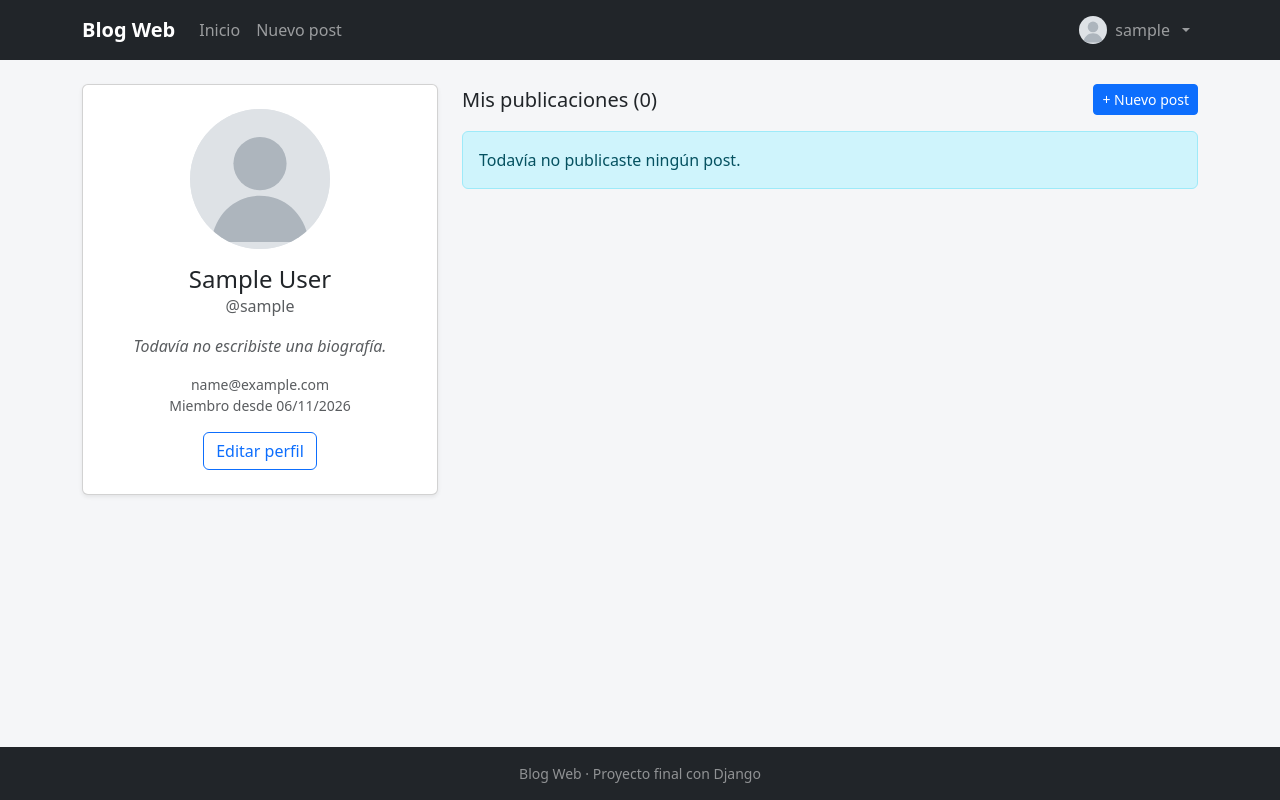
After one commit to saezmatiasn-prog/blog-django, a Django app: page /cuentas/perfil/ in a window 1280 px wide. The commit adds this page. Run offline with Django 5.2, Linux system fonts and the light colour scheme; the visitor is signed in with stand-in values (Sample User, id 1); data comes from the database, SQL or seed files in the repository; data that the repository does not hold is empty.

Commit message:
Perfil de usuario con imagen y edición protegida
Modelo Perfil creado automáticamente con una señal, página
"Mi perfil" y edición con @login_required.

Co-Authored-By: Claude Opus 5.5 <noreply@anthropic.com>
Claude-Session: https://claude.ai/code/session_01GqJgXD2Y8argMVevVctoSx

```diff
--- a/accounts/apps.py
+++ b/accounts/apps.py
@@ -5,3 +5,6 @@ class AccountsConfig(AppConfig):
     default_auto_field = "django.db.models.BigAutoField"
     name = "accounts"
     verbose_name = "Cuentas de usuario"
+
+    def ready(self):
+        from . import signals  # noqa: F401
--- /dev/null
+++ b/accounts/models.py
@@ -0,0 +1,20 @@
+from django.conf import settings
+from django.db import models
+
+
+class Perfil(models.Model):
+    usuario = models.OneToOneField(
+        settings.AUTH_USER_MODEL,
+        on_delete=models.CASCADE,
+        related_name="perfil",
+        verbose_name="usuario",
+    )
+    avatar = models.ImageField("imagen de perfil", upload_to="avatares/", blank=True)
+    bio = models.TextField("biografía", max_length=500, blank=True)
+
+    class Meta:
+        verbose_name = "perfil"
+        verbose_name_plural = "perfiles"
+
+    def __str__(self):
+        return f"Perfil de {self.usuario.username}"
--- /dev/null
+++ b/accounts/signals.py
@@ -0,0 +1,12 @@
+from django.conf import settings
+from django.db.models.signals import post_save
+from django.dispatch import receiver
+
+from .models import Perfil
+
+
+@receiver(post_save, sender=settings.AUTH_USER_MODEL)
+def crear_perfil(sender, instance, created, **kwargs):
+    """Crea automáticamente un perfil cada vez que se registra un usuario."""
+    if created:
+        Perfil.objects.create(usuario=instance)
--- /dev/null
+++ b/accounts/templates/accounts/perfil.html
@@ -0,0 +1,57 @@
+{% extends "base.html" %}
+{% load static %}
+
+{% block title %}Mi perfil{% endblock %}
+
+{% block content %}
+<div class="row g-4">
+    <div class="col-lg-4">
+        <div class="card shadow-sm text-center">
+            <div class="card-body p-4">
+                {% if perfil.avatar %}
+                    <img src="{{ perfil.avatar.url }}" class="avatar mb-3" alt="Imagen de perfil de {{ user.username }}"
+                         onerror="this.onerror=null;this.src='{% static 'img/avatar-default.svg' %}';">
+                {% else %}
+                    <img src="{% static 'img/avatar-default.svg' %}" class="avatar mb-3" alt="Avatar por defecto">
+                {% endif %}
+
+                <h1 class="h4 mb-0">{{ user.get_full_name|default:user.username }}</h1>
+                <p class="text-muted">@{{ user.username }}</p>
+
+                {% if perfil.bio %}
+                    <p>{{ perfil.bio|linebreaksbr }}</p>
+                {% else %}
+                    <p class="text-muted fst-italic">Todavía no escribiste una biografía.</p>
+                {% endif %}
+
+                <ul class="list-unstyled small text-muted">
+                    <li>{{ user.email|default:"Sin correo cargado" }}</li>
+                    <li>Miembro desde {{ user.date_joined|date:"d/m/Y" }}</li>
+                </ul>
+
+                <a href="{% url 'accounts:editar_perfil' %}" class="btn btn-outline-primary">Editar perfil</a>
+            </div>
+        </div>
+    </div>
+
+    <div class="col-lg-8">
+        <div class="d-flex justify-content-between align-items-center mb-3">
+            <h2 class="h5 mb-0">Mis publicaciones ({{ mis_posts|length }})</h2>
+            <a href="{% url 'posts:post_create' %}" class="btn btn-primary btn-sm">+ Nuevo post</a>
+        </div>
+
+        {% if mis_posts %}
+            <div class="list-group shadow-sm">
+                {% for post in mis_posts %}
+                    <a href="{{ post.get_absolute_url }}" class="list-group-item list-group-item-action d-flex justify-content-between align-items-center">
+                        <span>{{ post.titulo }}</span>
+                        <small class="text-muted">{{ post.fecha_creacion|date:"d/m/Y" }}</small>
+                    </a>
+                {% endfor %}
+            </div>
+        {% else %}
+            <div class="alert alert-info">Todavía no publicaste ningún post.</div>
+        {% endif %}
+    </div>
+</div>
+{% endblock %}
--- a/accounts/urls.py
+++ b/accounts/urls.py
@@ -18,4 +18,6 @@ urlpatterns = [
         name="login",
     ),
     path("logout/", auth_views.LogoutView.as_view(), name="logout"),
+    path("perfil/", views.PerfilView.as_view(), name="perfil"),
+    path("perfil/editar/", views.editar_perfil, name="editar_perfil"),
 ]
--- a/accounts/views.py
+++ b/accounts/views.py
@@ -1,10 +1,13 @@
 from django.contrib import messages
 from django.contrib.auth import login
-from django.shortcuts import redirect
+from django.contrib.auth.decorators import login_required
+from django.contrib.auth.mixins import LoginRequiredMixin
+from django.shortcuts import redirect, render
 from django.urls import reverse_lazy
-from django.views.generic import CreateView
+from django.views.generic import CreateView, TemplateView
 
-from .forms import RegistroForm
+from .forms import PerfilForm, RegistroForm, UsuarioForm
+from .models import Perfil
 
 
 class RegistroView(CreateView):
@@ -22,3 +25,36 @@ class RegistroView(CreateView):
         login(self.request, self.object)
         messages.success(self.request, f"¡Bienvenido/a, {self.object.username}! Tu cuenta se creó correctamente.")
         return response
+
+
+class PerfilView(LoginRequiredMixin, TemplateView):
+    template_name = "accounts/perfil.html"
+
+    def get_context_data(self, **kwargs):
+        context = super().get_context_data(**kwargs)
+        context["perfil"], _ = Perfil.objects.get_or_create(usuario=self.request.user)
+        context["mis_posts"] = self.request.user.posts.all()
+        return context
+
+
+@login_required
+def editar_perfil(request):
+    perfil, _ = Perfil.objects.get_or_create(usuario=request.user)
+
+    if request.method == "POST":
+        usuario_form = UsuarioForm(request.POST, instance=request.user)
+        perfil_form = PerfilForm(request.POST, request.FILES, instance=perfil)
+        if usuario_form.is_valid() and perfil_form.is_valid():
+            usuario_form.save()
+            perfil_form.save()
+            messages.success(request, "Tu perfil se actualizó correctamente.")
+            return redirect("accounts:perfil")
+    else:
+        usuario_form = UsuarioForm(instance=request.user)
+        perfil_form = PerfilForm(instance=perfil)
+
+    return render(
+        request,
+        "accounts/perfil_form.html",
+        {"usuario_form": usuario_form, "perfil_form": perfil_form},
+    )
--- a/templates/base.html
+++ b/templates/base.html
@@ -32,14 +32,28 @@
 
                 <ul class="navbar-nav">
                     {% if user.is_authenticated %}
-                        <li class="nav-item">
-                            <span class="navbar-text me-3">Hola, {{ user.username }}</span>
-                        </li>
-                        <li class="nav-item">
-                            <form method="post" action="{% url 'accounts:logout' %}" class="d-inline">
-                                {% csrf_token %}
-                                <button type="submit" class="btn btn-outline-light btn-sm mt-1">Cerrar sesión</button>
-                            </form>
+                        <li class="nav-item dropdown">
+                            <a class="nav-link dropdown-toggle d-flex align-items-center gap-2" href="#" role="button"
+                               data-bs-toggle="dropdown" aria-expanded="false">
+                                {% if user.perfil.avatar %}
+                                    <img src="{{ user.perfil.avatar.url }}" class="avatar-sm" alt=""
+                                         onerror="this.onerror=null;this.src='{% static 'img/avatar-default.svg' %}';">
+                                {% else %}
+                                    <img src="{% static 'img/avatar-default.svg' %}" class="avatar-sm" alt="">
+                                {% endif %}
+                                {{ user.username }}
+                            </a>
+                            <ul class="dropdown-menu dropdown-menu-end">
+                                <li><a class="dropdown-item" href="{% url 'accounts:perfil' %}">Mi perfil</a></li>
+                                <li><a class="dropdown-item" href="{% url 'accounts:editar_perfil' %}">Editar perfil</a></li>
+                                <li><hr class="dropdown-divider"></li>
+                                <li>
+                                    <form method="post" action="{% url 'accounts:logout' %}">
+                                        {% csrf_token %}
+                                        <button type="submit" class="dropdown-item">Cerrar sesión</button>
+                                    </form>
+                                </li>
+                            </ul>
                         </li>
                     {% else %}
                         <li class="nav-item">
```
Also changed, not shown: accounts/admin.py (added, +9 -0 lines), accounts/forms.py (+22 -0 lines), accounts/templates/accounts/perfil_form.html (added, +26 -0 lines), accounts/migrations/0001_initial.py (added).
